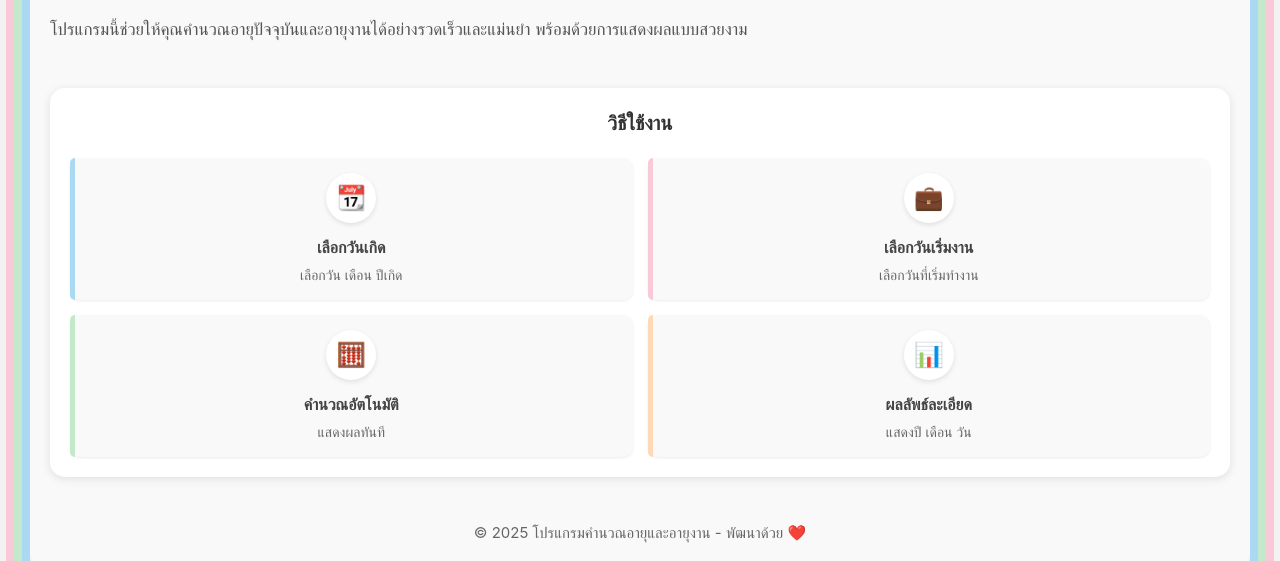
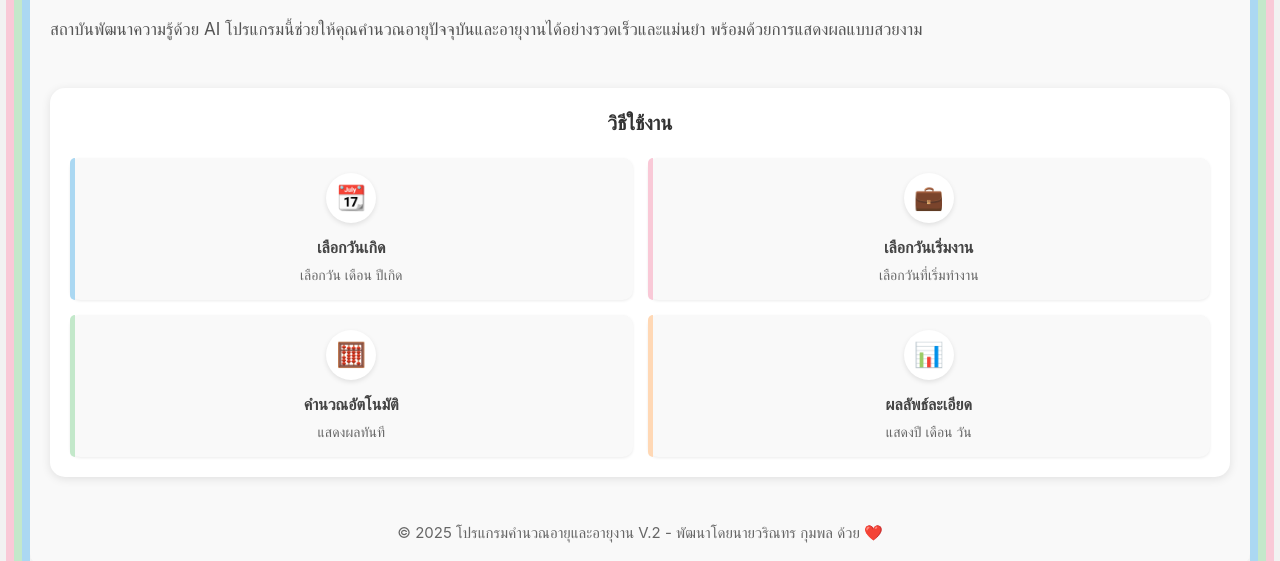
Before and after one commit to BossVarintorn/AgeCalculation, a plain HTML site: page index.html in a window 1280 px wide. Shown: the part 170-731 px from the top of the page. Drawn offline with Linux system fonts and the light colour scheme.

Commit message:
Update index.html

```diff
--- a/index.html
+++ b/index.html
@@ -3,7 +3,7 @@
 <head>
     <meta charset="UTF-8">
     <meta name="viewport" content="width=device-width, initial-scale=1.0">
-    <title>โปรแกรมคำนวณอายุและอายุงาน</title>
+    <title>โปรแกรมคำนวณอายุและอายุงาน V.2</title>
     <!-- เชื่อมต่อกับไฟล์ CSS -->
     <link rel="stylesheet" href="styles.css">
 </head>
@@ -39,6 +39,7 @@
             <div class="page homepage active" id="page-home">
                 <h1 class="app-title">โปรแกรมคำนวณอายุและอายุงาน</h1>
                 <p class="app-description">
+                    สถาบันพัฒนาความรู้ด้วย AI
                     โปรแกรมนี้ช่วยให้คุณคำนวณอายุปัจจุบันและอายุงานได้อย่างรวดเร็วและแม่นยำ พร้อมด้วยการแสดงผลแบบสวยงาม
                 </p>
 
@@ -69,7 +70,7 @@
                     </div>
                 </div>
 
-                <p class="copyright">© 2025 โปรแกรมคำนวณอายุและอายุงาน - พัฒนาด้วย ❤️</p>
+                <p class="copyright">© 2025 โปรแกรมคำนวณอายุและอายุงาน V.2 - พัฒนาโดยนายวริณทร กุมพล ด้วย ❤️</p>
             </div>
 
             <!-- หน้ากรอกข้อมูล -->
```
